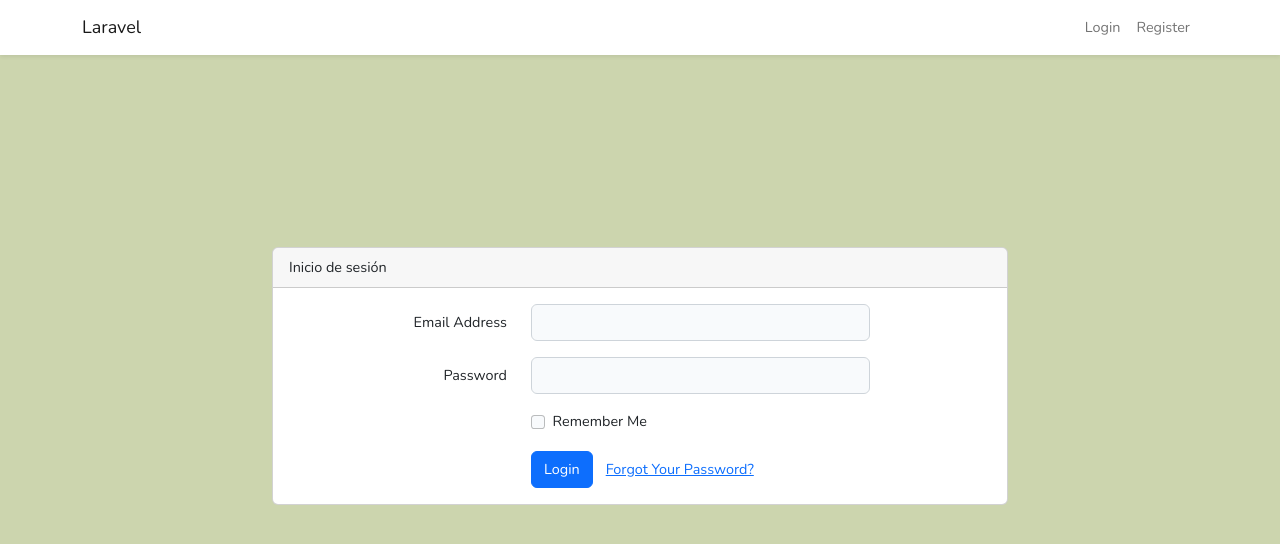
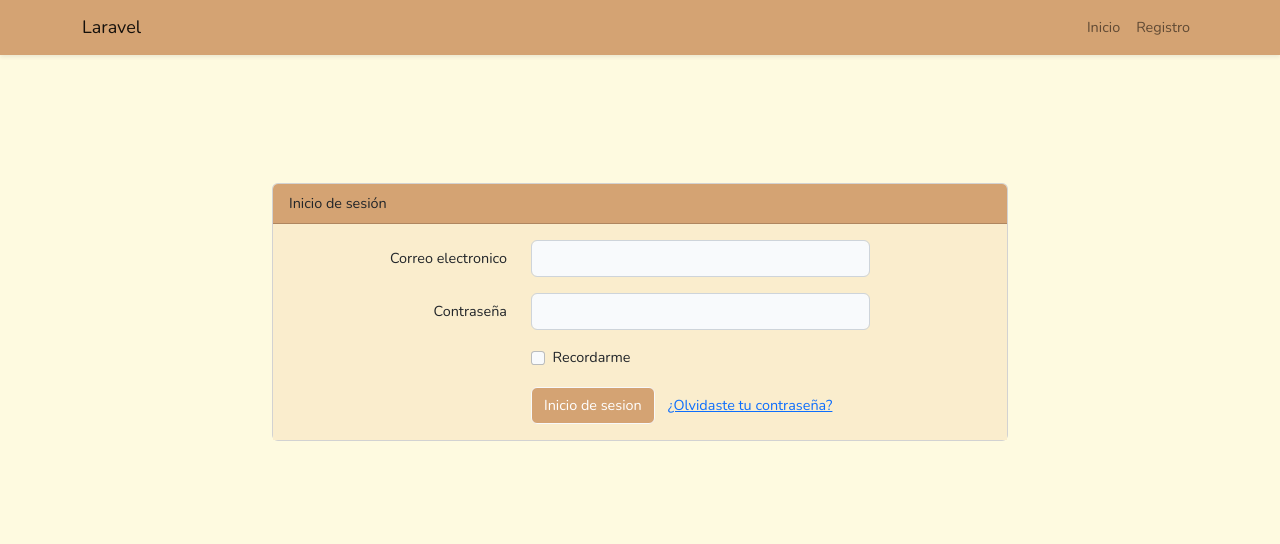
Before and after one commit to PaoloVeliz/syatz-i, a Laravel app: page /login in a window 1280 px wide. Shown: the top 544 px of the page. Run offline with Laravel 10, Linux system fonts and the light colour scheme; style sheets or scripts are compiled from the project's sources.

Commit message:
translate English-Spanish colors palette

```diff
--- a/resources/views/auth/login.blade.php
+++ b/resources/views/auth/login.blade.php
@@ -1,18 +1,18 @@
 @extends('layouts.app')
 
 @section('content')
-<div class="container" style="padding-top: 15%">
+<div class="container" style="padding-top: 10%; background: #FEFAE0;">
     <div class="row justify-content-center">
         <div class="col-md-8">
             <div class="card">
-                <div class="card-header">{{ __('Inicio de sesión') }}</div>
+                <div class="card-header" style="background: #D4A373">{{ __('Inicio de sesión') }}</div>
 
-                <div class="card-body">
+                <div class="card-body" style ="background: #FAEDCD">
                     <form method="POST" action="{{ route('login') }}">
                         @csrf
 
                         <div class="row mb-3">
-                            <label for="email" class="col-md-4 col-form-label text-md-end">{{ __('Email Address') }}</label>
+                            <label for="email" class="col-md-4 col-form-label text-md-end">{{ __('Correo electronico') }}</label>
 
                             <div class="col-md-6">
                                 <input id="email" type="email" class="form-control @error('email') is-invalid @enderror" name="email" value="{{ old('email') }}" required autocomplete="email" autofocus>
@@ -26,7 +26,7 @@
                         </div>
 
                         <div class="row mb-3">
-                            <label for="password" class="col-md-4 col-form-label text-md-end">{{ __('Password') }}</label>
+                            <label for="password" class="col-md-4 col-form-label text-md-end">{{ __('Contraseña') }}</label>
 
                             <div class="col-md-6">
                                 <input id="password" type="password" class="form-control @error('password') is-invalid @enderror" name="password" required autocomplete="current-password">
@@ -46,7 +46,7 @@
                                     <input class="form-check-input" type="checkbox" name="remember" id="remember" {{ old('remember') ? 'checked' : '' }}>
 
                                     <label class="form-check-label" for="remember">
-                                        {{ __('Remember Me') }}
+                                        {{ __('Recordarme') }}
                                     </label>
                                 </div>
                             </div>
@@ -54,13 +54,13 @@
 
                         <div class="row mb-0">
                             <div class="col-md-8 offset-md-4">
-                                <button type="submit" class="btn btn-primary">
-                                    {{ __('Login') }}
+                                <button type="submit" class="btn-primary btn border-light" style="background: #D4A373 ">
+                                    {{ __('Inicio de sesion') }}
                                 </button>
 
                                 @if (Route::has('password.request'))
                                     <a class="btn btn-link" href="{{ route('password.request') }}">
-                                        {{ __('Forgot Your Password?') }}
+                                        {{ __('¿Olvidaste tu contraseña?') }}
                                     </a>
                                 @endif
                             </div>
--- a/resources/views/layouts/app.blade.php
+++ b/resources/views/layouts/app.blade.php
@@ -16,9 +16,9 @@
     <!-- Scripts -->
     @vite(['resources/sass/app.scss', 'resources/js/app.js'])
 </head>
-<body style="background: #ccd5ae;">
+<body style="background: #FEFAE0;">
     <div id="app">
-        <nav class="navbar navbar-expand-md navbar-light bg-white shadow-sm m-0">
+        <nav class="navbar navbar-expand-md navbar-light shadow-sm m-0" style="background: #D4A373">
             <div class="container">
                 <a class="navbar-brand" href="{{ url('/') }}">
                     {{ config('app.name', 'Laravel') }}
@@ -39,13 +39,13 @@
                         @guest
                             @if (Route::has('login'))
                                 <li class="nav-item">
-                                    <a class="nav-link" href="{{ route('login') }}">{{ __('Login') }}</a>
+                                    <a class="nav-link" href="{{ route('login') }}">{{ __('Inicio') }}</a>
                                 </li>
                             @endif
 
                             @if (Route::has('register'))
                                 <li class="nav-item">
-                                    <a class="nav-link" href="{{ route('register') }}">{{ __('Register') }}</a>
+                                    <a class="nav-link" href="{{ route('register') }}">{{ __('Registro') }}</a>
                                 </li>
                             @endif
                         @else
@@ -80,7 +80,7 @@
             </div>
         </nav>
 
-        <main style="height: 100%; width: 100%;background: #ccd5ae">
+        <main style="height: 100%; width: 100%;background: #FEFAE0">
             @yield('content')
         </main>
     </div>
```
Also changed, not shown: resources/views/auth/register.blade.php (+9 -9 lines), package-lock.json, 1 other file.
